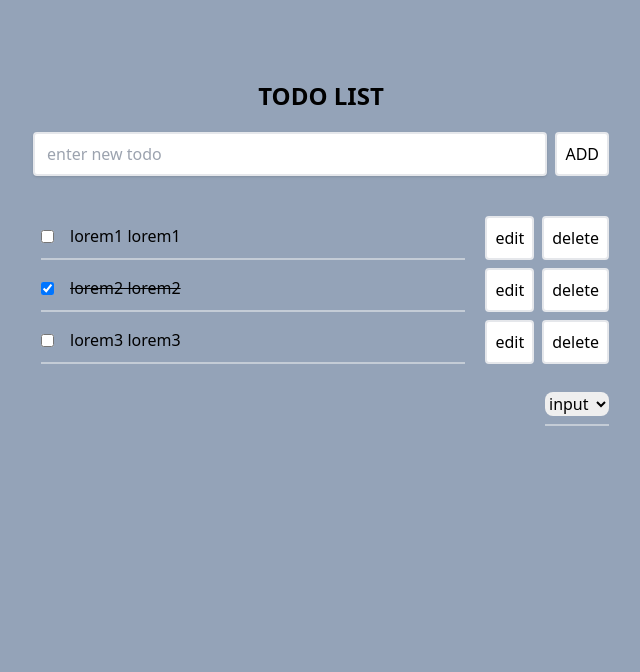
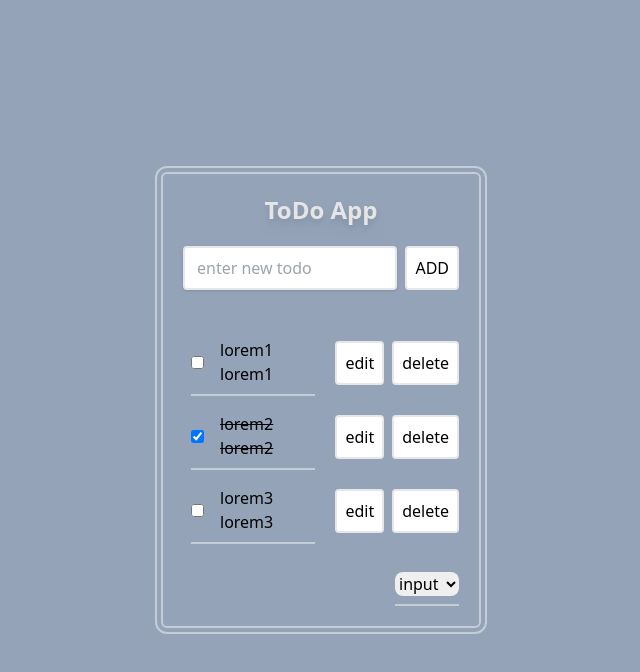
Before and after one commit to har-y/todo-app, a React (Vite) app: page / in a window 1280 px wide. Shown: the top 672 px of the page, without its empty margins (319-959 px from the left). Built offline with nearby package versions, Linux system fonts and the light colour scheme.

Commit message:
add prototype todo app style

```diff
--- a/src/App.jsx
+++ b/src/App.jsx
@@ -40,9 +40,11 @@ function App() {
   };
 
   return (
-    <div className="min-h-screen bg-slate-400 ">
-      <div className="my mx-auto flex max-w-md flex-col items-end space-y-5 py-20 md:max-w-xl">
-        <h1 className="mx-auto text-2xl font-bold">TODO LIST</h1>
+    <div className="flex min-h-screen flex-row items-center justify-center bg-slate-400">
+      <div className="flex w-1/4 flex-col items-end space-y-5 rounded-md border-2 border-neutral-100 border-opacity-50 p-5 outline outline-2 outline-offset-4 outline-neutral-100/50">
+        <h1 className="mx-auto text-2xl font-bold text-neutral-200 drop-shadow-lg">
+          ToDo App
+        </h1>
         <NewTodo onAddTodo={addTodoHandler} />
         <ListTodo
           data={userData}
```
